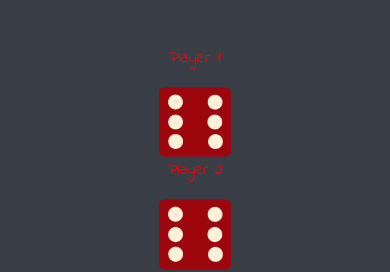
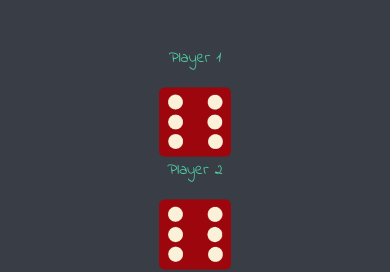
Before and after one commit to youssefwaheed123/dice-challenge, a plain HTML site: page index.html in a window 390 px wide. Shown: the part 244-516 px from the top of the page. Drawn offline with nearby package versions, Linux system fonts and the light colour scheme.

Commit message:
Update styles.css

```diff
--- a/styles.css
+++ b/styles.css
@@ -48,7 +48,7 @@ img {
   }
   p {
     font-size: 1rem;
-    color: red;
+    color: #4ecca3;
     font-family: "Indie Flower", cursive;
   }
   h1 {
```
